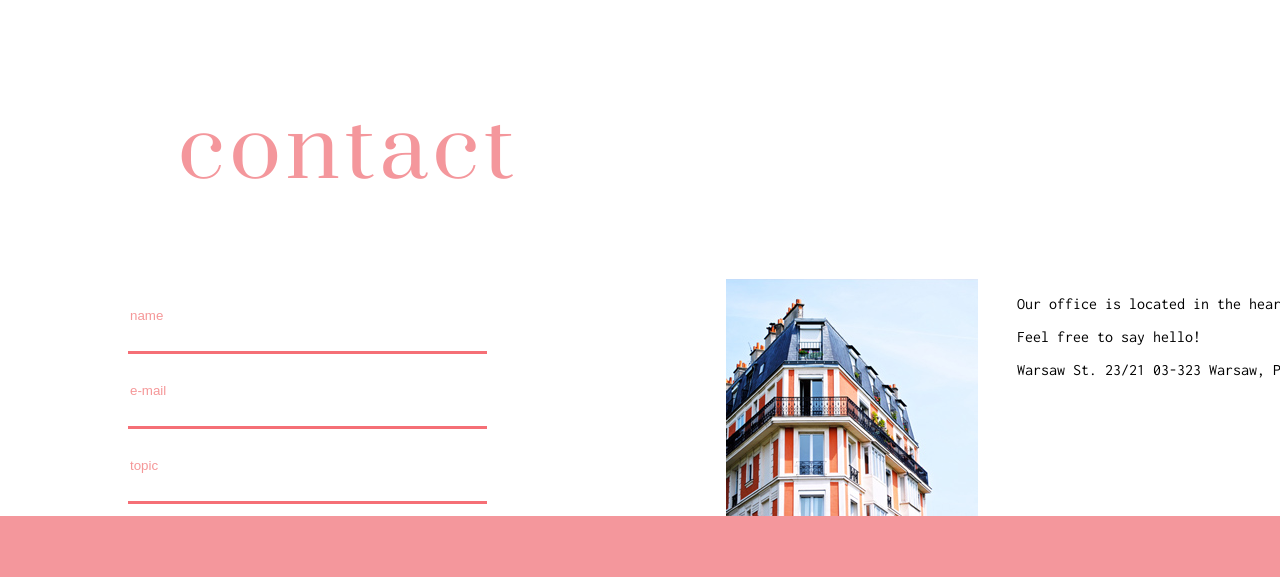
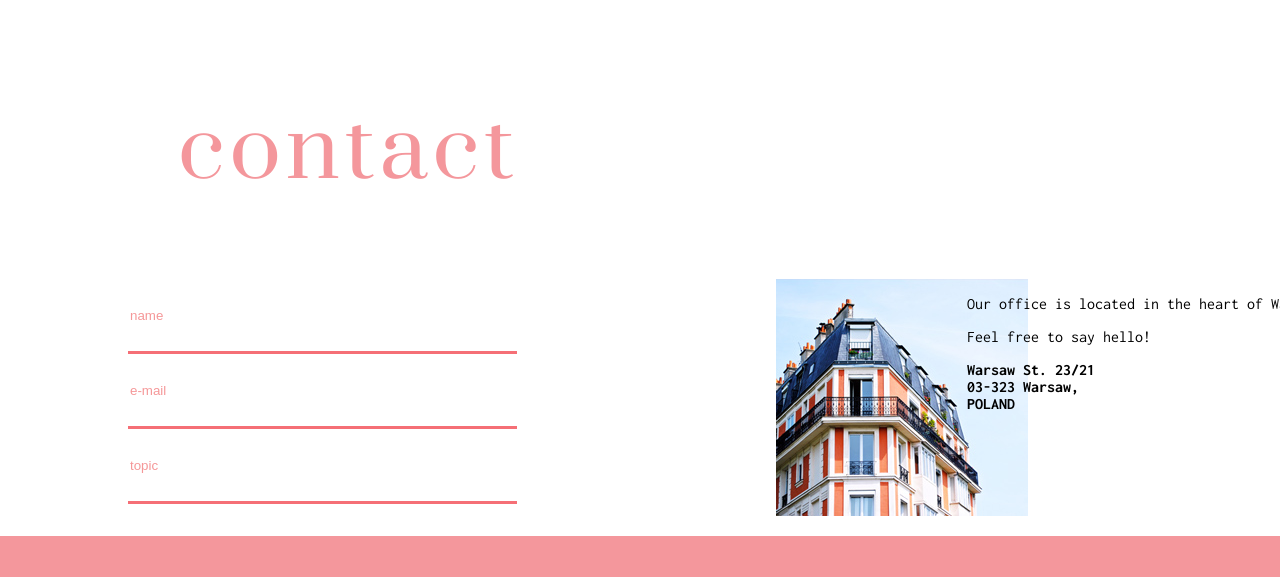
Before and after one commit to Ememme/hello_color, a plain HTML site: page index.html in a window 1280 px wide. Shown: the part 3690-4267 px from the top of the page. Drawn offline with Linux system fonts and the light colour scheme.

Commit message:
updated contact styling

```diff
--- a/index.html
+++ b/index.html
@@ -143,7 +143,7 @@
             Feel free to say hello!
           </p>
           <p>
-            Warsaw St. 23/21 03-323 Warsaw, POLAND
+            Warsaw St. 23/21 <br> 03-323 Warsaw,<br> POLAND
           </p>
         </div>
       </div>
--- a/styles/style.css
+++ b/styles/style.css
@@ -386,6 +386,7 @@ section.contact h2 {
   width: 100vw;
   display: grid;
   grid-template-rows: 40% 30% 30%;
+  grid-row-gap: 10px;
   position: relative;
 }
 
@@ -409,9 +410,12 @@ section.contact > img {
 
 .contact-text {
   grid-column-start: 3;
-
+  margin-left: -150px;
 }
 
+.contact-text p:last-child {
+  font-weight: 600;
+}
 input::placeholder {
   color: #f59798;
 }
```
